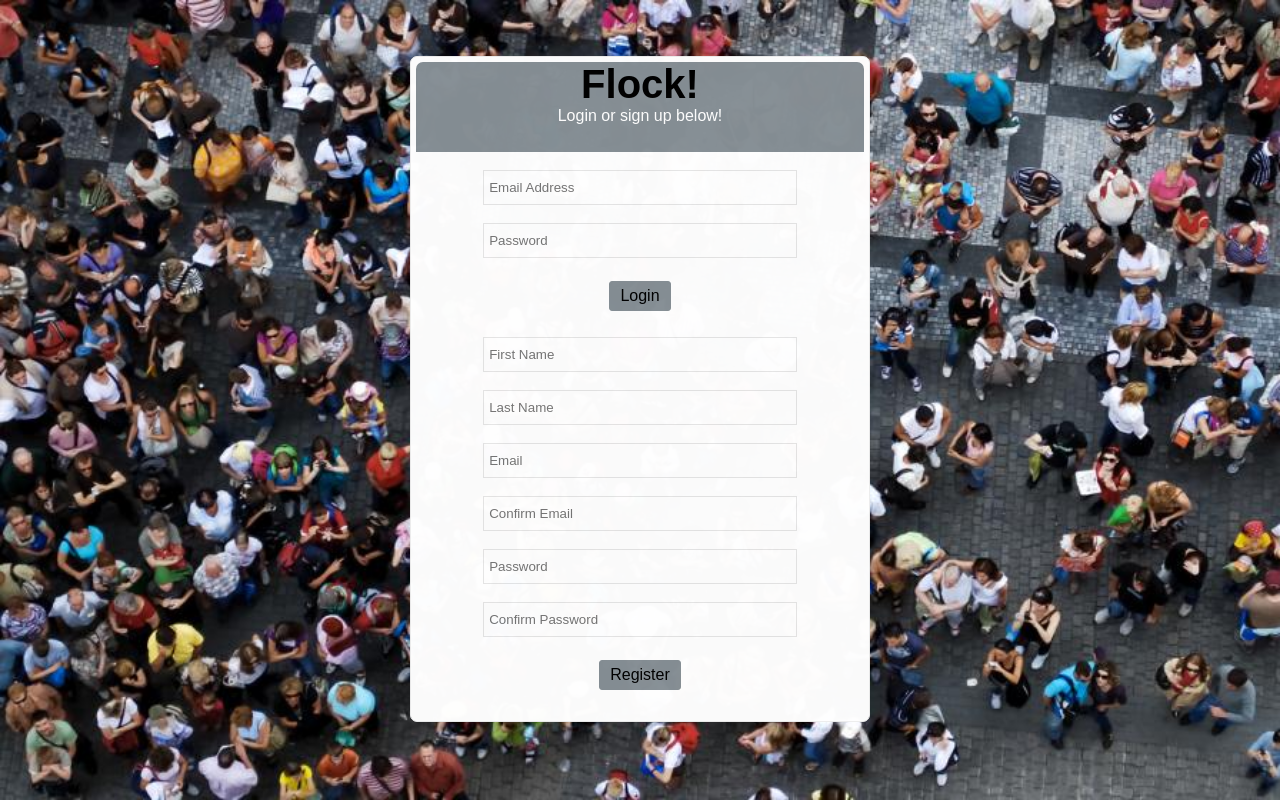
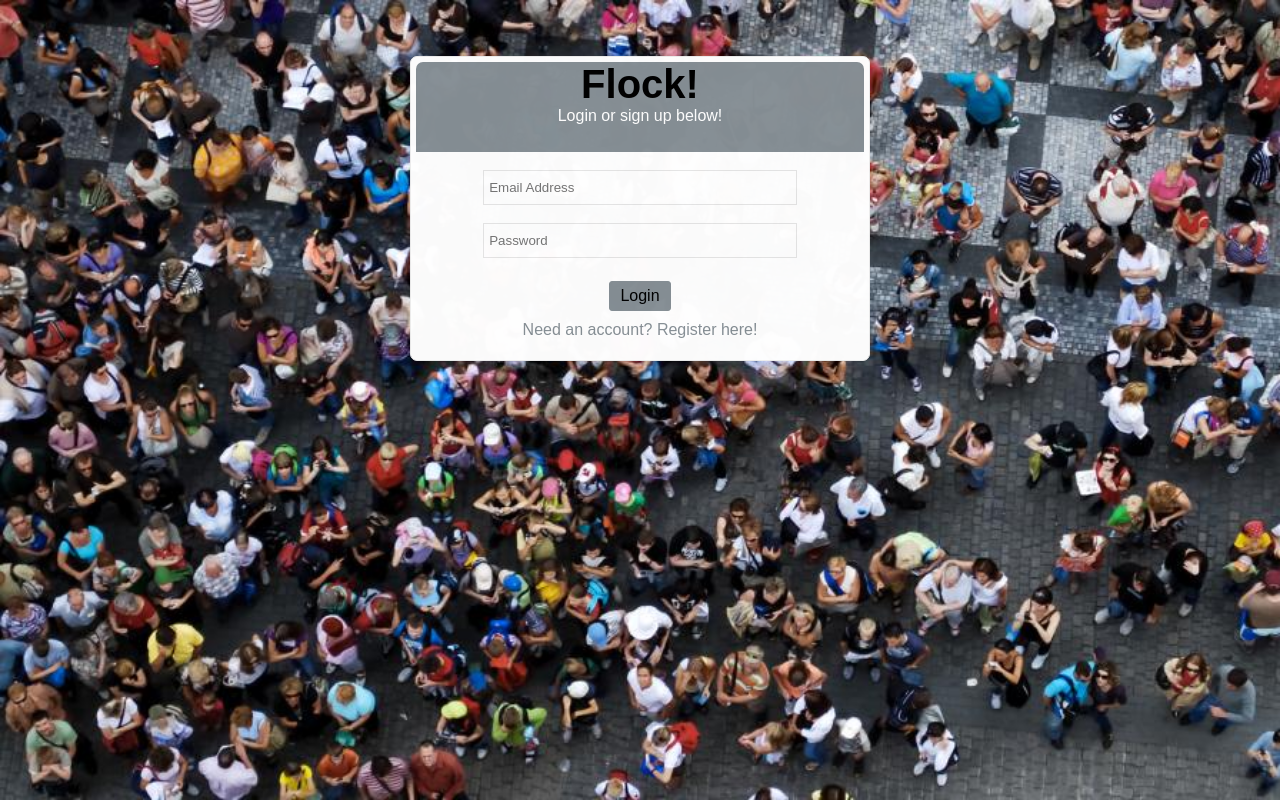
Before and after one commit to mhaji007/Flock, a PHP site: page /register.php in a window 1280 px wide. Run offline with PHP 8.4, Linux system fonts and the light colour scheme; some web fonts are replaced.

Commit message:
Add JQuery. Show and hide register/login forms

```diff
--- a/assets/css/register_style.css
+++ b/assets/css/register_style.css
@@ -16,6 +16,11 @@ form {
 body {
 	margin: 0;
 	padding: 0;
+}
+
+a {
+	text-decoration: none;
+	color:#868f95;
 }
 
 .wrapper {
@@ -88,3 +93,11 @@ input[type="text"], input[type="email"], input[type="password"] {
 input[type="text"]:hover, input[type="email"]:hover, input[type="password"]:hover {
 border-color: #868f95;
 }
+
+.signup, .signin {
+	font-family: sans-serif;
+}
+
+#second {
+	display: none;
+}
--- /dev/null
+++ b/assets/js/register.js
@@ -0,0 +1,18 @@
+$(document).ready(function() {
+	//On click signup, hide login and show registeration
+	$("#signup").click(function() {
+		$("#first").slideUp("slow", function () {
+			$("#second").slideDown("slow");
+		});
+	});
+
+	//On click signin, hide registeration and show login
+	$("#signin").click(function() {
+		$("#second").slideUp("slow", function () {
+			$("#first").slideDown("slow");
+		});
+	});
+
+
+
+});
--- a/register.php
+++ b/register.php
@@ -13,6 +13,8 @@ require 'includes/form_handlers/login_handler.php';
 <head>
 	<title>Welcom to Flock!</title>
 	<link rel="stylesheet" type="text/css" href="assets/css/register_style.css">
+	<script src="https://ajax.googleapis.com/ajax/libs/jquery/2.2.4/jquery.min.js"></script>
+	<script src="assets/js/register.js"></script>
 </head>
 
 <body>
@@ -28,6 +30,7 @@ require 'includes/form_handlers/login_handler.php';
 
 		<div><br></div>
 
+			<div id="first">
 				<form action="register.php" method="POST">
 
 					<input type="email" name="log_email" placeholder="Email Address" value="<?php
@@ -46,9 +49,14 @@ require 'includes/form_handlers/login_handler.php';
 
 					<?php  if(in_array("Email or password was incorrect<br>", $error_array)) echo "Email or password was incorrect<br>" ?>
 
+					<br>
 
+					<a href="#" id="signup" class="signup"> Need an account? Register here! </a>
 				</form>
+			</div>
 
+
+			<div id="second">
 				<form action="register.php" method="POST">
 				<input type="text" name="reg_fname" placeholder="First Name" value="<?php
 				if(isset($_SESSION['reg_fname'])) {
@@ -105,8 +113,13 @@ require 'includes/form_handlers/login_handler.php';
 				<input type="submit" name="register_button" value="Register">
 
 				<?php if (in_array("<span style='color: #14C800;'>You're all set! Go ahead and login!</span><br>", $error_array)) echo "<span style='color: #14C800;'>You're all set! Go ahead and login!</span><br>";?>
+				<br>
+				<a href="#" id="signin" class="signin"> Already have an account? Sign in here! </a>
 
 			</form>
+
+			</div>
+
 
 		</div>
 
```
Lines whose indentation alone changed are shown as unchanged.
